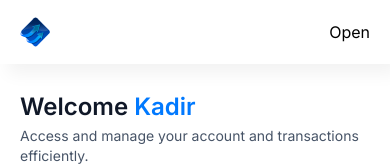
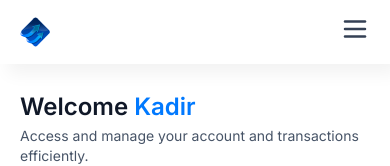
Before and after one commit to Kaadirm/Advanced-Frontend-Technology-Study-Repository, a Next.js app in the folder banking-app/: page / in a window 390 px wide. Shown: the top 166 px of the page. Built offline with nearby package versions, Linux system fonts and the light colour scheme.

Commit message:
MobileNav icon to open

```diff
--- a/banking-app/components/MobileNav.tsx
+++ b/banking-app/components/MobileNav.tsx
@@ -1,3 +1,4 @@
+import Image from 'next/image';
 import {
     Sheet,
     SheetContent,
@@ -11,17 +12,16 @@
     return (
         <section className="w-full max-w-[264px]">
             <Sheet>
-                <SheetTrigger>Open</SheetTrigger>
-                <SheetContent>
-                    <SheetHeader>
-                        <SheetTitle>Are you absolutely sure?</SheetTitle>
-                        <SheetDescription>
-                            This action cannot be undone. This will permanently
-                            delete your account and remove your data from our
-                            servers.
-                        </SheetDescription>
-                    </SheetHeader>
-                </SheetContent>
+                <SheetTrigger>
+                    <Image
+                        src="/icons/hamburger.svg"
+                        width={30}
+                        height={30}
+                        alt="menu"
+                        className="cursor-pointer"
+                    />
+                </SheetTrigger>
+                <SheetContent side="left"></SheetContent>
             </Sheet>
         </section>
     );
```
